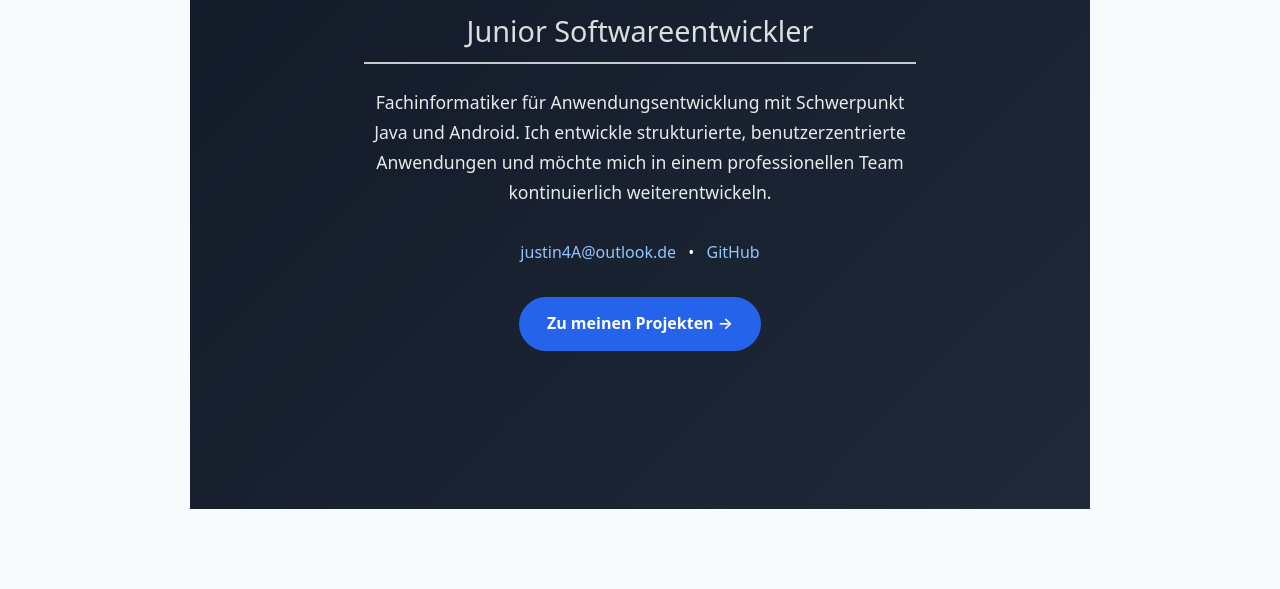
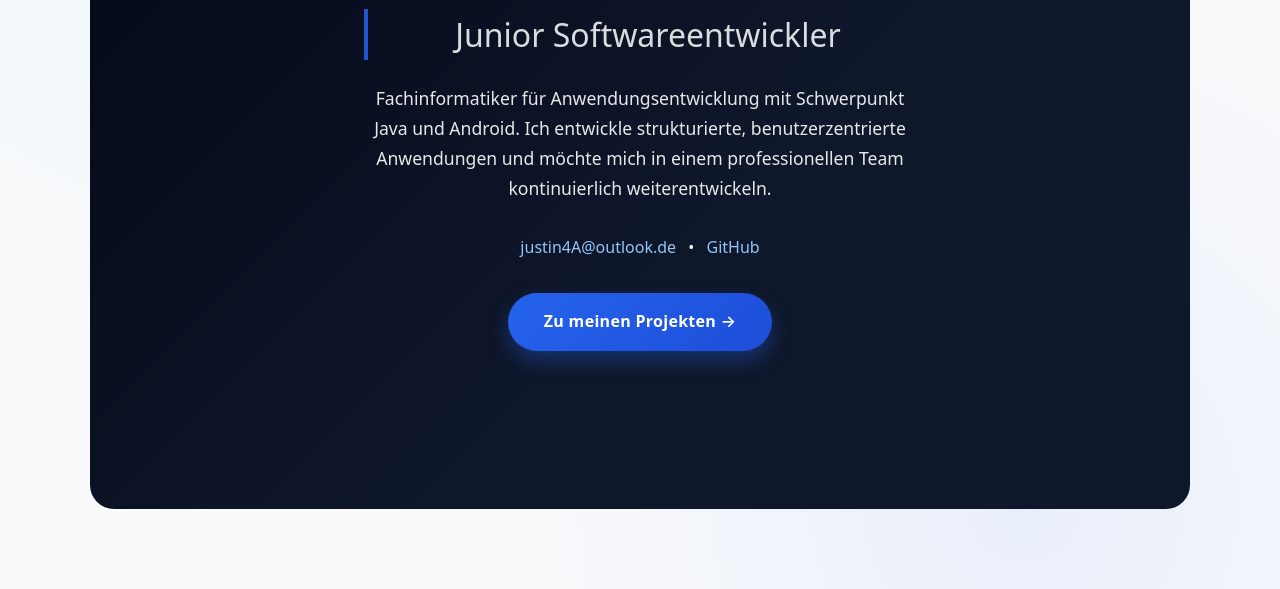
Before and after one commit to Juveloper/web_portfolio, a plain HTML site: page index.html in a window 1280 px wide. Shown: the part 291-880 px from the top of the page. Before the commit the page ends 800 px from the top, so only its background shows below. Drawn offline with Linux system fonts and the light colour scheme.

Commit message:
Update Background and Projekt Cards

```diff
--- a/style.css
+++ b/style.css
@@ -1,3 +1,16 @@
+:root {
+  --bg-main: #f9fafb;
+  --bg-dark: #0f172a;
+  --bg-soft: #f1f5f9;
+
+  --text-main: #1f2933;
+  --text-light: #94a3b8;
+
+  --accent-main: #2563eb;
+  --accent-glow: #38bdf8;
+}
+
+
 /* =========
    Basis / Reset
    ========= */
@@ -11,8 +24,11 @@
 body {
   font-family: system-ui, -apple-system, BlinkMacSystemFont, "Segoe UI",
     Roboto, Oxygen, Ubuntu, Cantarell, "Open Sans", "Helvetica Neue", sans-serif;
-  background-color: #f9fafb;
-  color: #1f2933;
+  background:
+    radial-gradient(circle at 20% 10%, rgba(56, 189, 248, 0.08), transparent 40%),
+    radial-gradient(circle at 80% 90%, rgba(37, 99, 235, 0.08), transparent 40%),
+    var(--bg-main);
+  color: var(--text-main);
   line-height: 1.6;
 }
 
@@ -21,10 +37,15 @@ body {
    ========= */
 
 section {
-  max-width: 900px;
-  margin: 0 auto;
-  padding: 80px 24px;
+  max-width: 1100px;
+  margin: 0 auto 80px auto;
+  padding: 64px 32px;
+  background: rgba(255, 255, 255, 0.75);
+  border-radius: 24px;
+  backdrop-filter: blur(8px);
 }
+
+
 
 /* =========
    Typografie
@@ -37,11 +58,12 @@ h1 {
 }
 
 h2 {
-  font-size: 1.8rem;
-  margin-bottom: 24px;
-  border-bottom: 2px solid #e5e7eb;
-  padding-bottom: 8px;
+  font-size: 2rem;
+  margin-bottom: 32px;
+  padding-left: 12px;
+  border-left: 4px solid #2563eb;
 }
+
 
 /* =========
    Klassische Hero-Sektion
@@ -73,11 +95,35 @@ h2 {
    ========= */
 
 .project-card {
-  background-color: #ffffff;
-  border-radius: 12px;
-  padding: 24px;
-  margin-bottom: 24px;
-  box-shadow: 0 10px 20px rgba(0, 0, 0, 0.05);
+  background: linear-gradient(
+    145deg,
+    rgba(255, 255, 255, 0.85),
+    rgba(255, 255, 255, 0.65)
+  );
+  border-radius: 20px;
+  padding: 36px;
+  margin-bottom: 40px;
+  box-shadow: 0 30px 60px rgba(15, 23, 42, 0.15);
+  position: relative;
+}
+
+.project-card::before {
+  content: "";
+  position: absolute;
+  left: 0;
+  top: 24px;
+  width: 4px;
+  height: 40%;
+  background: linear-gradient(var(--accent-main), var(--accent-glow));
+  border-radius: 2px;
+}
+
+
+.project-card:hover {
+  transform: translateY(-4px);
+  box-shadow:
+    0 20px 40px rgba(0, 0, 0, 0.12),
+    0 8px 20px rgba(0, 0, 0, 0.08);
 }
 
 .project-card h3 {
@@ -123,10 +169,25 @@ a:hover {
   display: flex;
   align-items: center;
   justify-content: center;
-  background: linear-gradient(135deg, #111827, #1f2937);
+  background:
+    linear-gradient(135deg, #020617, #0f172a 60%);
   color: #ffffff;
   text-align: center;
+  position: relative;
+  overflow: hidden;
 }
+
+#hero-about::before {
+  content: "";
+  position: absolute;
+  width: 400px;
+  height: 400px;
+  background: radial-gradient(circle, var(--accent-glow), transparent 60%);
+  top: -100px;
+  right: -100px;
+  opacity: 0.25;
+}
+
 
 .about-container {
   max-width: 600px;
@@ -175,13 +236,21 @@ a:hover {
 
 .primary-button {
   display: inline-block;
-  padding: 14px 28px;
-  background-color: #2563eb;
+  padding: 16px 36px;
+  background: linear-gradient(135deg, #2563eb, #1d4ed8);
   color: #ffffff;
   border-radius: 999px;
   font-weight: 600;
-  transition: background-color 0.2s ease;
+  letter-spacing: 0.3px;
+  box-shadow: 0 10px 20px rgba(37, 99, 235, 0.35);
+  transition: transform 0.2s ease, box-shadow 0.2s ease;
 }
+
+.primary-button:hover {
+  transform: translateY(-2px);
+  box-shadow: 0 16px 30px rgba(37, 99, 235, 0.45);
+}
+
 
 .primary-button:hover {
   background-color: #1d4ed8;
```
